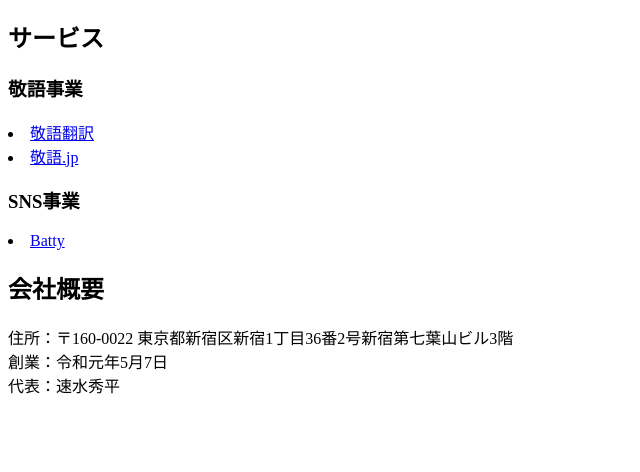
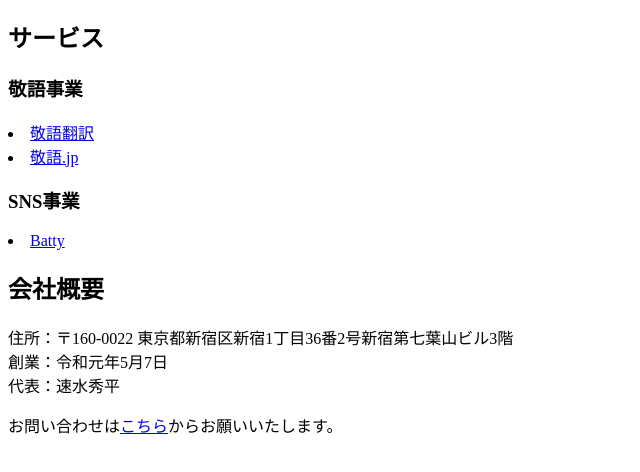
Before and after one commit to zoomellc/zoome.co.jp, a plain HTML site: page index.html in a window 1280 px wide. Shown: the part 70-542 px from the top of the page, without its empty margins (0-640 px from the left). Drawn offline with Linux system fonts and the light colour scheme.

Commit message:
Add contact form link to home

```diff
--- a/index.html
+++ b/index.html
@@ -32,5 +32,8 @@
 創業：令和元年5月7日<br>
 代表：速水秀平
 </p>
+<p>
+お問い合わせは<a href="https://docs.google.com/forms/d/e/1FAIpQLSehrF4iHulk8bV73eqp6NFoHICutmQrEmB19DRKA54Yri8L6w/viewform?usp=sf_link" target="_blank">こちら</a>からお願いいたします。
+</p>
 </body>
 </html>
```
